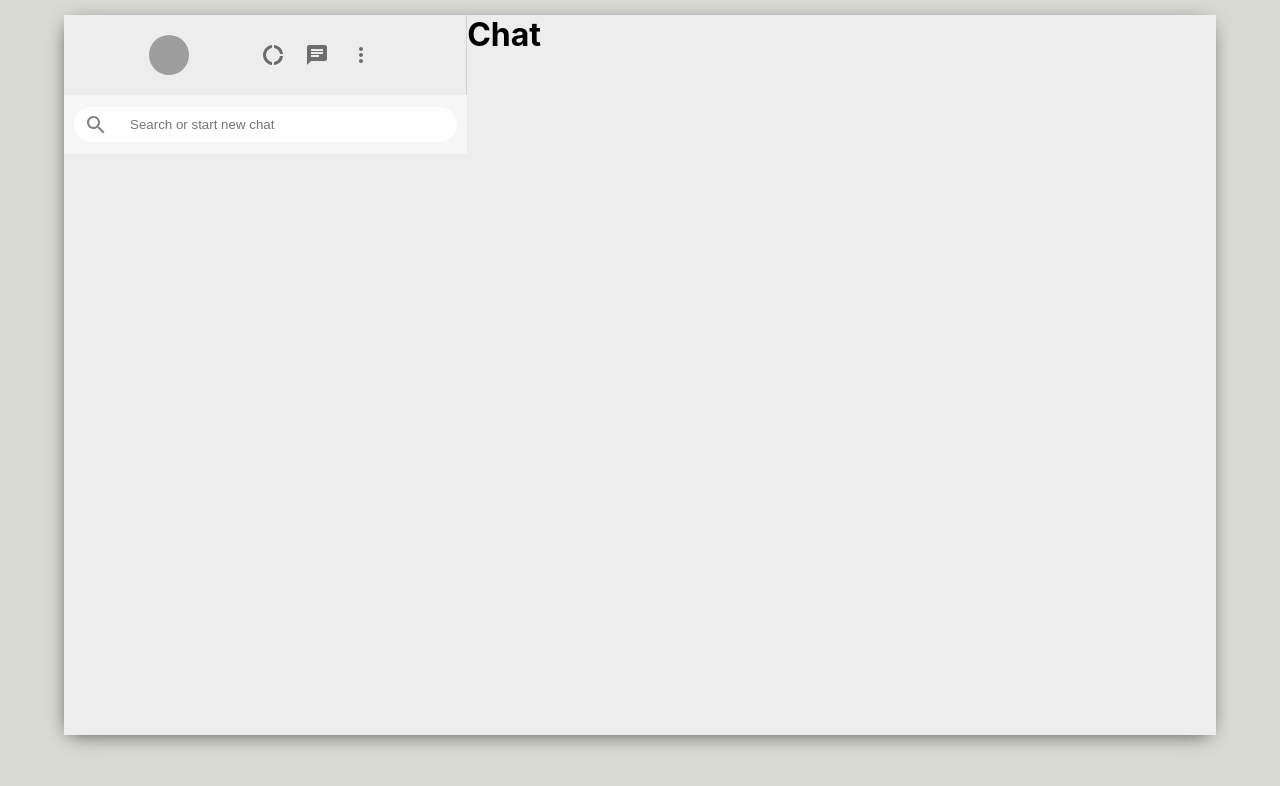
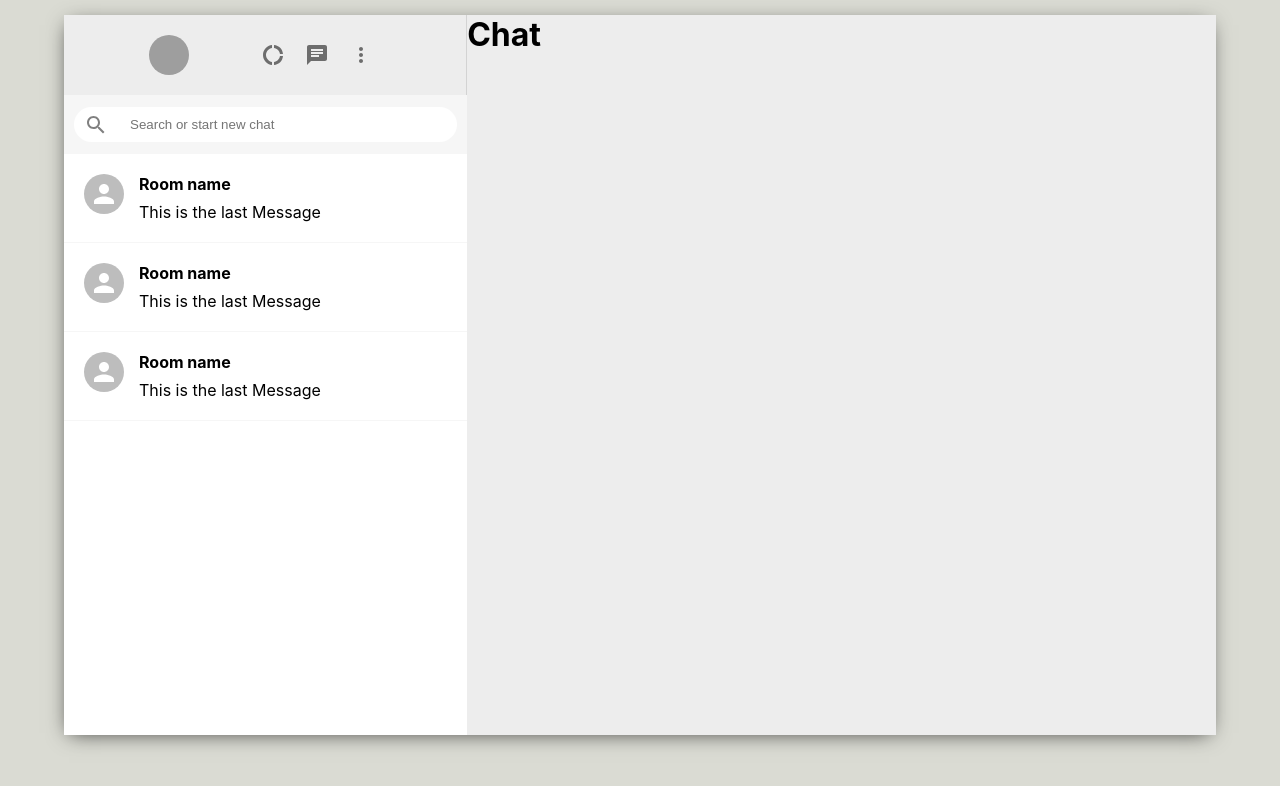
Before and after one commit to haris18896/Whatsapp_clone, a React (Create React App) app: page / in a window 1280 px wide. Shown: the top 786 px of the page. Built offline with nearby package versions, Linux system fonts and the light colour scheme; grey boxes are pictures that could not be loaded.

Commit message:
sidebar completed

```diff
--- a/src/components/sidebar/Sidebar.css
+++ b/src/components/sidebar/Sidebar.css
@@ -51,3 +51,9 @@
     outline-width: 0;
     margin-left: 10px;
 }
+
+.sidebar__chats{
+    flex: 1;
+    background-color: white;
+    overflow: scroll;
+}
--- a/src/components/sidebar/Sidebar.jsx
+++ b/src/components/sidebar/Sidebar.jsx
@@ -7,6 +7,7 @@
 import SearchIcon from '@mui/icons-material/Search';
 
 import { Avatar, IconButton } from '@mui/material';
+import SidebarChat from '../sidebarChat/SidebarChat';
 
 function Sidebar() {
     return (
@@ -38,6 +39,12 @@
                 </div>
             </div>
 
+            <div className="sidebar__chats">
+                <SidebarChat />
+                <SidebarChat />
+                <SidebarChat />
+            </div>
+
 
         </div>
     )
--- /dev/null
+++ b/src/components/sidebarChat/SidebarChat.css
@@ -0,0 +1,19 @@
+.sidebarChat{
+    display: flex;
+    padding: 20px;
+    cursor: pointer;
+    border-bottom: 1px solid #f6f6f6;
+}
+
+.sidebarChat:hover{
+    background: #f6f6f6;
+}
+
+.sidebarChat__info > h2{
+    font-size: 16px;
+    margin-bottom: 8px;
+}
+
+.sidebarChat__info{
+    margin-left: 15px;
+}
--- /dev/null
+++ b/src/components/sidebarChat/SidebarChat.jsx
@@ -0,0 +1,19 @@
+import { Avatar } from '@mui/material';
+import React from 'react';
+import './SidebarChat.css';
+
+
+function SidebarChat() {
+    return (
+        <div className="sidebarChat">
+            <Avatar />
+
+            <div className="sidebarChat__info">
+                <h2>Room name</h2>
+                <p>This is the last Message</p>
+            </div>
+        </div>
+    )
+}
+
+export default SidebarChat
```
Also changed, not shown: 1 other file (tests, documents, lock files or other folders).
